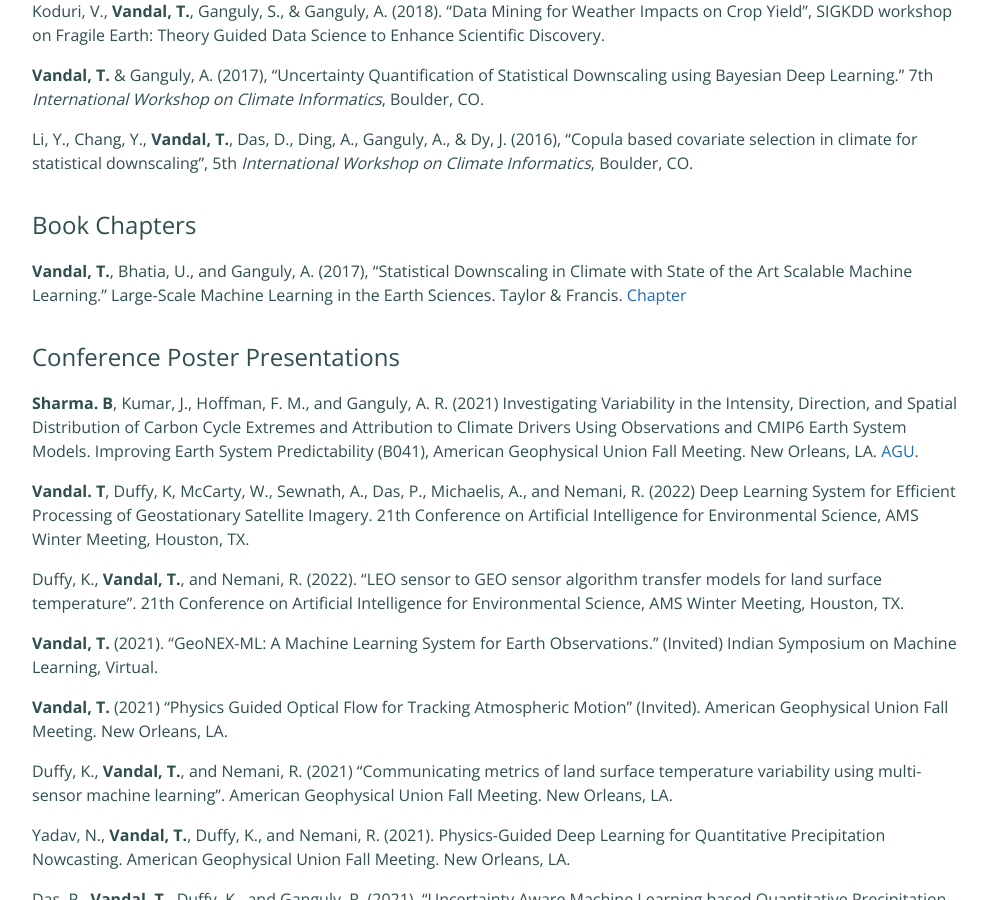
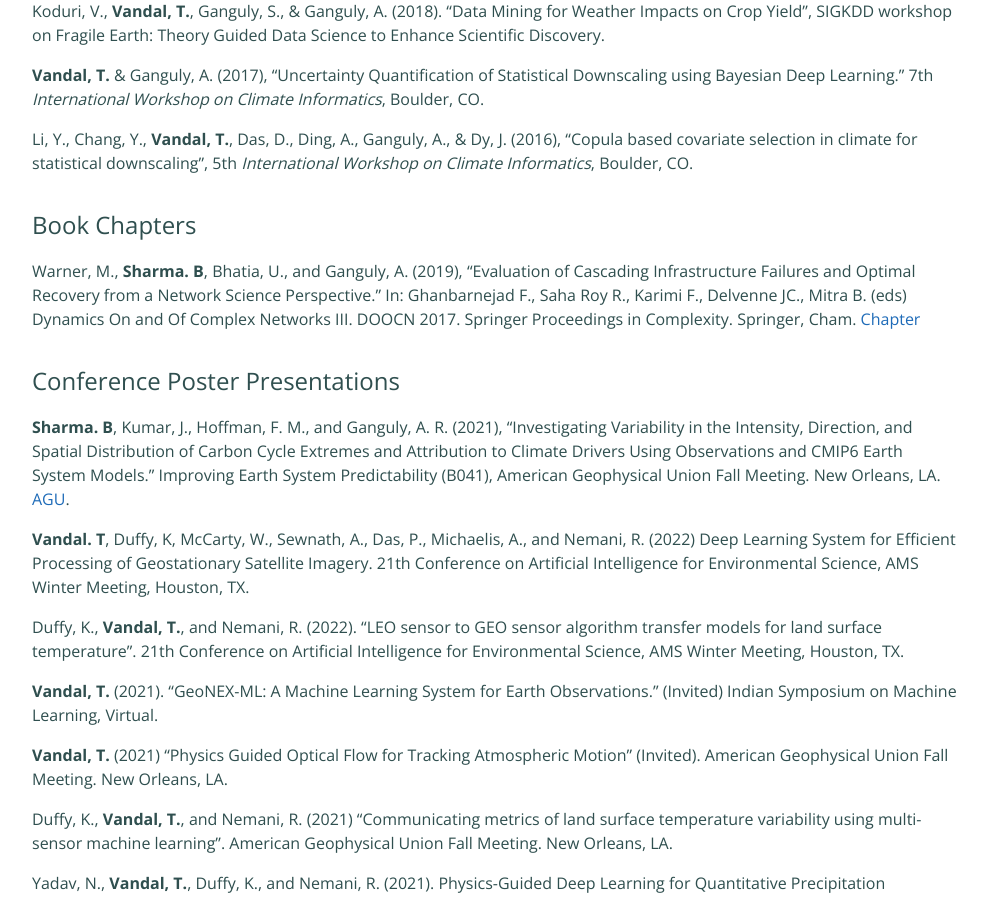
Before and after one commit to sharmapritika/sharmapritika.github.io, a Jekyll site: the page built from publications.md, in a window 1280 px wide and 900 px high, scrolled down 1873 px. Shown: the whole window, without its empty margins (144-1131 px from the left). Built offline with Jekyll 4.4.1, drawn with Linux system fonts in a browser that asks for light colours.

Commit message:
Update publications.md

```diff
--- a/publications.md
+++ b/publications.md
@@ -62,11 +62,12 @@ Li, Y., Chang, Y., **Vandal, T.**,  Das, D., Ding, A., Ganguly,  A., & Dy, J. (2
 
 ## Book Chapters
 
-**Vandal, T.**,  Bhatia, U., and Ganguly, A. (2017), “Statistical Downscaling in Climate with State of the Art Scalable Machine Learning.” Large-Scale Machine Learning in the Earth Sciences. Taylor & Francis. [Chapter](https://www.taylorfrancis.com/books/e/9781315371740/chapters/10.4324/9781315371740-4)
+Warner, M., **Sharma. B**, Bhatia, U., and Ganguly, A. (2019), “Evaluation of Cascading Infrastructure Failures and Optimal Recovery from a Network Science Perspective.” In: Ghanbarnejad F., Saha Roy R., Karimi F., Delvenne JC., Mitra B. (eds) Dynamics On and Of Complex Networks III. DOOCN 2017. Springer Proceedings in Complexity. Springer, Cham. [Chapter](https://doi.org/10.1007/978-3-030-14683-2_3)
+
 
 ## Conference Poster Presentations
 
-**Sharma. B**, Kumar, J., Hoffman, F. M., and Ganguly, A. R. (2021) Investigating Variability in the Intensity, Direction, and Spatial Distribution of Carbon Cycle Extremes and Attribution to Climate Drivers Using Observations and CMIP6 Earth System Models. Improving Earth System Predictability (B041), American Geophysical Union Fall Meeting. New Orleans, LA. [AGU](https://agu2021fallmeeting-agu.ipostersessions.com/default.aspx?s=71-89-8B-05-7E-BE-42-CF-33-5D-F5-8A-F4-6A-77-AC&guestview=true).
+**Sharma. B**, Kumar, J., Hoffman, F. M., and Ganguly, A. R. (2021), “Investigating Variability in the Intensity, Direction, and Spatial Distribution of Carbon Cycle Extremes and Attribution to Climate Drivers Using Observations and CMIP6 Earth System Models.” Improving Earth System Predictability (B041), American Geophysical Union Fall Meeting. New Orleans, LA. [AGU](https://agu2021fallmeeting-agu.ipostersessions.com/default.aspx?s=71-89-8B-05-7E-BE-42-CF-33-5D-F5-8A-F4-6A-77-AC&guestview=true).
 
 
 
```
